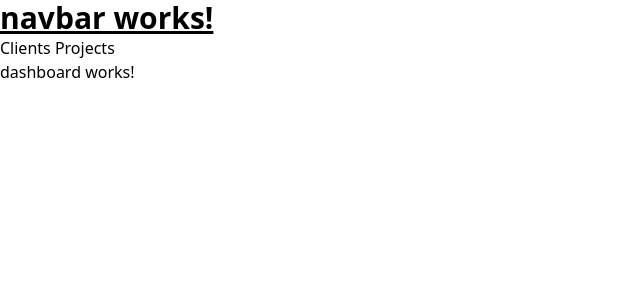
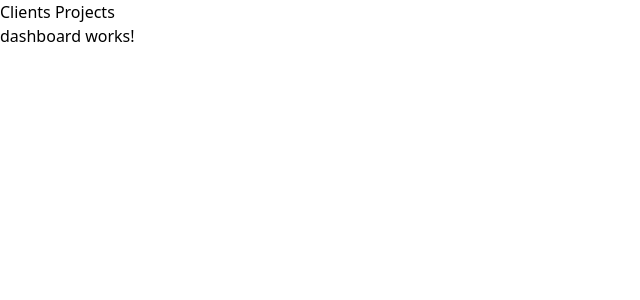
Before and after one commit to shtlrs/DRSCM-BACKEND, an Angular app in the folder front/: page /dashboard in a window 1280 px wide. Shown: the top 300 px of the page, without its empty margins (0-640 px from the left). Built offline with nearby package versions, Linux system fonts and the light colour scheme.

Commit message:
add RouterModule to NavBArModule

```diff
--- a/front/src/app/navbar/navbar.module.ts
+++ b/front/src/app/navbar/navbar.module.ts
@@ -1,7 +1,7 @@
 import { NgModule } from '@angular/core';
 import { CommonModule } from '@angular/common';
 import { NavbarComponent } from './navbar/navbar.component';
-
+import {RouterModule} from "@angular/router";
 
 
 @NgModule({
@@ -9,7 +9,8 @@ import { NavbarComponent } from './navbar/navbar.component';
     NavbarComponent
   ],
   imports: [
-    CommonModule
+    CommonModule,
+    RouterModule,
   ],
   exports: [NavbarComponent],
 })
--- a/front/src/app/navbar/navbar/navbar.component.html
+++ b/front/src/app/navbar/navbar/navbar.component.html
@@ -1,3 +1,2 @@
-<h1 class="text-3xl font-bold underline">navbar works!</h1>
 <a routerLink="/clients"> Clients </a>
 <a routerLink="/projects"> Projects </a>
```
